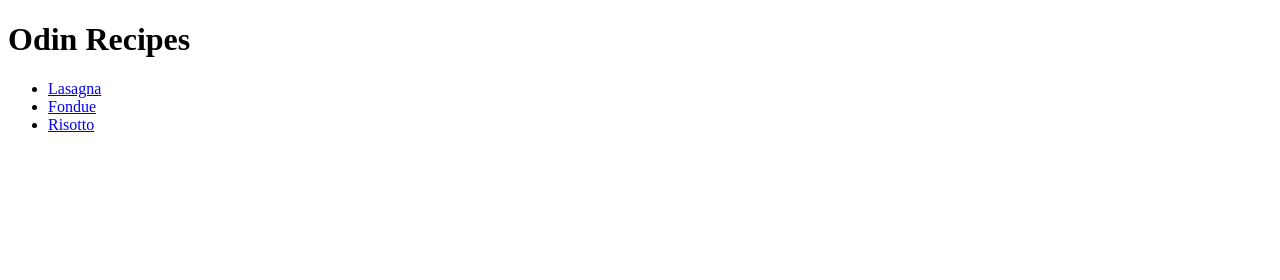
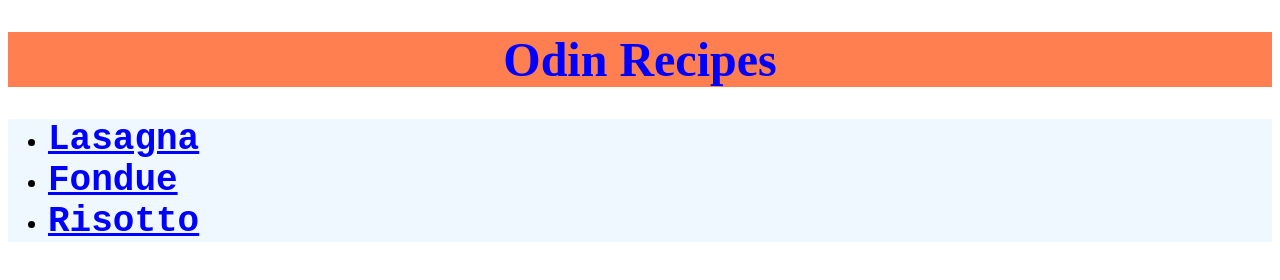
Before and after one commit to flujuju/odin-recipes, a plain HTML site: page index.html in a window 1280 px wide. Drawn offline with Linux system fonts and the light colour scheme.

Commit message:
add css styles

```diff
--- a/index.html
+++ b/index.html
@@ -5,10 +5,11 @@
     <meta http-equiv="X-UA-Compatible" content="IE=edge">
     <meta name="viewport" content="width=device-width, initial-scale=1.0">
     <title>Document</title>
+    <link rel="stylesheet" href="style.css">
 </head>
 <body>
-    <h1>Odin Recipes</h1>
-    <ul>
+    <h1 class="homepage">Odin Recipes</h1>
+    <ul class="homepage">
       <li><a href="recipes/lasagna.html">Lasagna</a></li>
       <li><a href="recipes/fondue.html">Fondue</a></li>
       <li><a href="recipes/risotto.html">Risotto</a></li>
--- /dev/null
+++ b/style.css
@@ -0,0 +1,33 @@
+h1.homepage {
+    background-color: coral;
+    color: blue;
+    }
+
+ul.homepage {
+    font-size: 24px;
+    background-color: aliceblue;
+    font-family: 'Courier New', Courier, monospace;
+    color: black;
+    font-weight: bold;
+}
+
+h1 {
+    font-family: 'Brush Script MT','Lucida Console' sans-serif;
+    font-size: 48px;
+    text-align: center;
+
+}
+
+img {
+    width : 400px;
+    height : auto
+}
+
+ol {
+    font-style: italic;
+}
+
+a {
+    color: blue;
+    font-size: 36px;
+}
```
Also changed, not shown: recipes/fondue.html (+1 -0 lines), recipes/lasagna.html (+1 -0 lines), recipes/risotto.html (+1 -0 lines).
